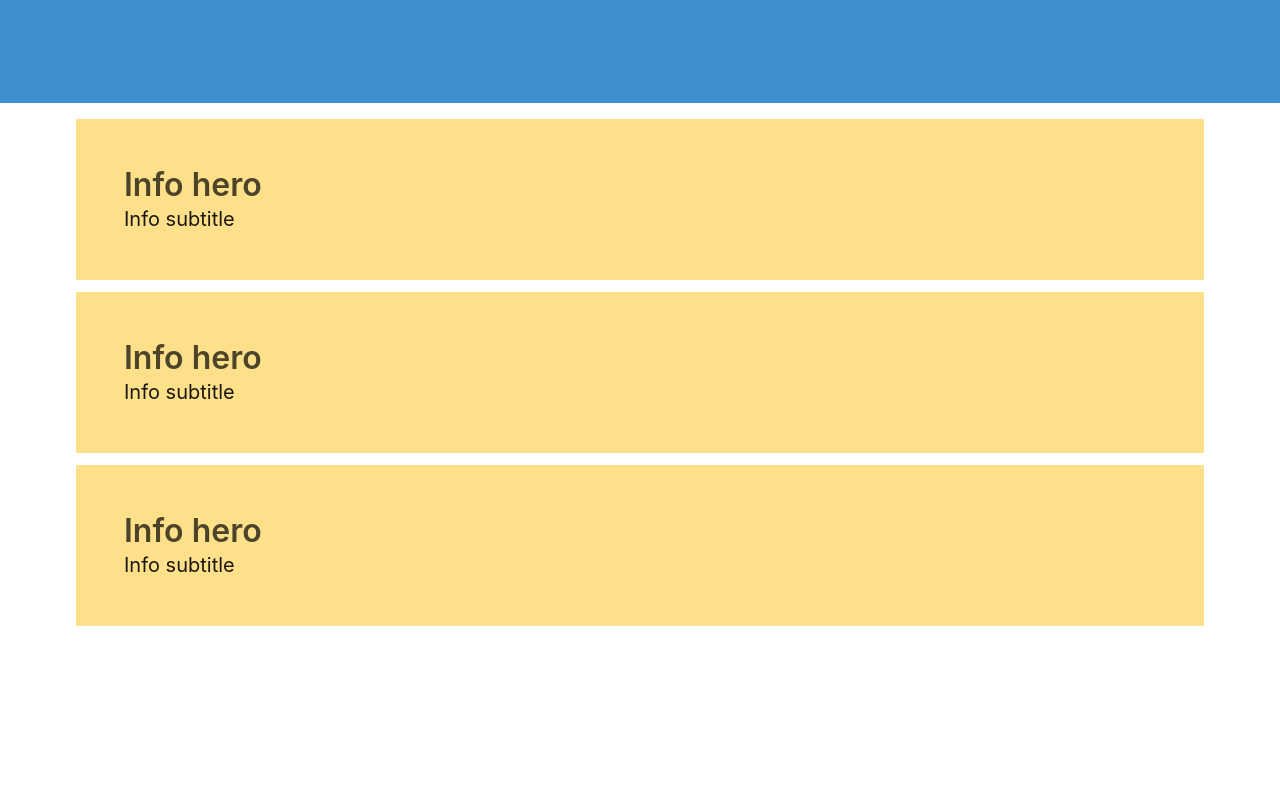
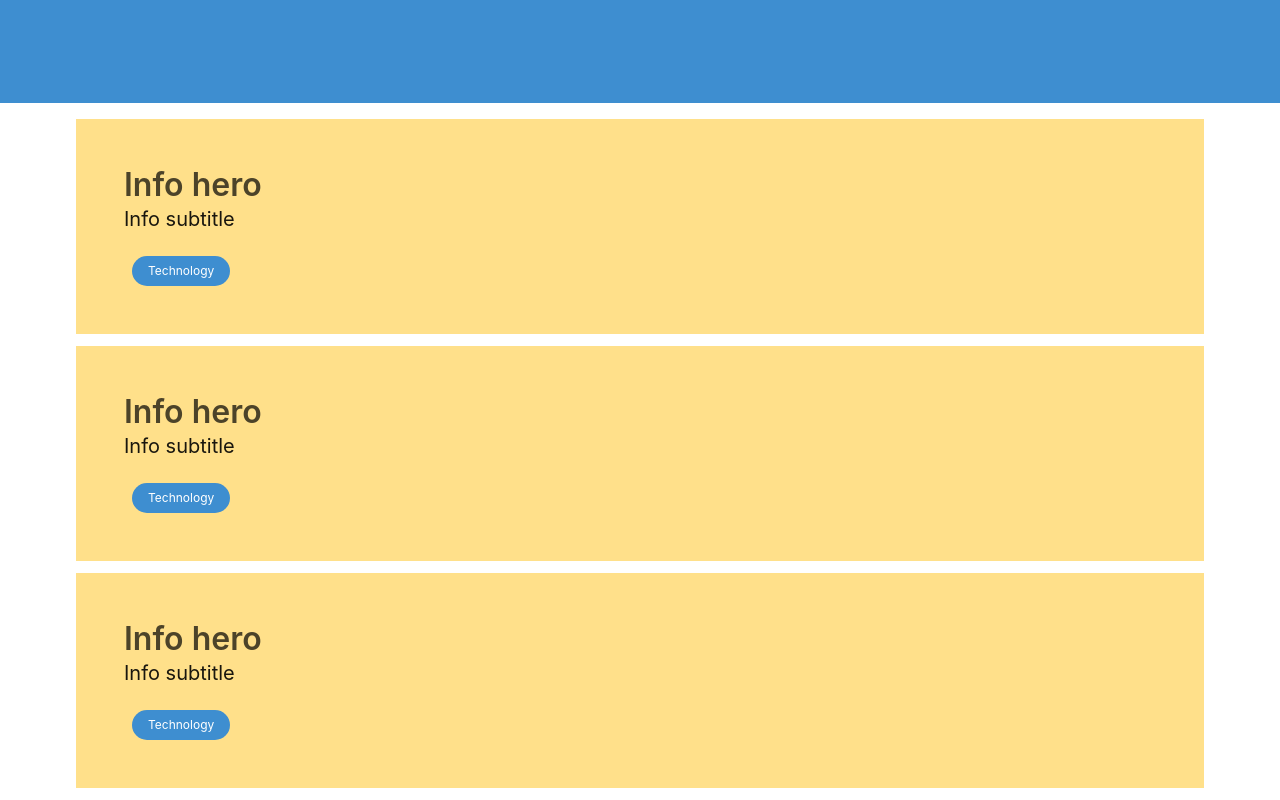
Before and after one commit to nukmansalim/sleepy-fox, a React (Create React App) app in the folder frontend/: page / in a window 1280 px wide. Shown: the part 594-1394 px from the top of the page. Before the commit the page ends 1232 px from the top, so only its background shows below. Built offline with nearby package versions, Linux system fonts and the light colour scheme.

Commit message:
add view tag to article list on landing page

```diff
--- a/frontend/src/components/Article.jsx
+++ b/frontend/src/components/Article.jsx
@@ -8,9 +8,14 @@ function Article() {
                 <p class="title">
                     Info hero
                 </p>
-                <p class="subtitle">
+                <div class="subtitle">
                     Info subtitle
-                </p>
+                    <br />
+                </div>
+                <div>
+                    <span className='
+                    ml-2 button is-small is-rounded is-info'>Technology</span>
+                </div>
             </div>
         </section>
     )
```
